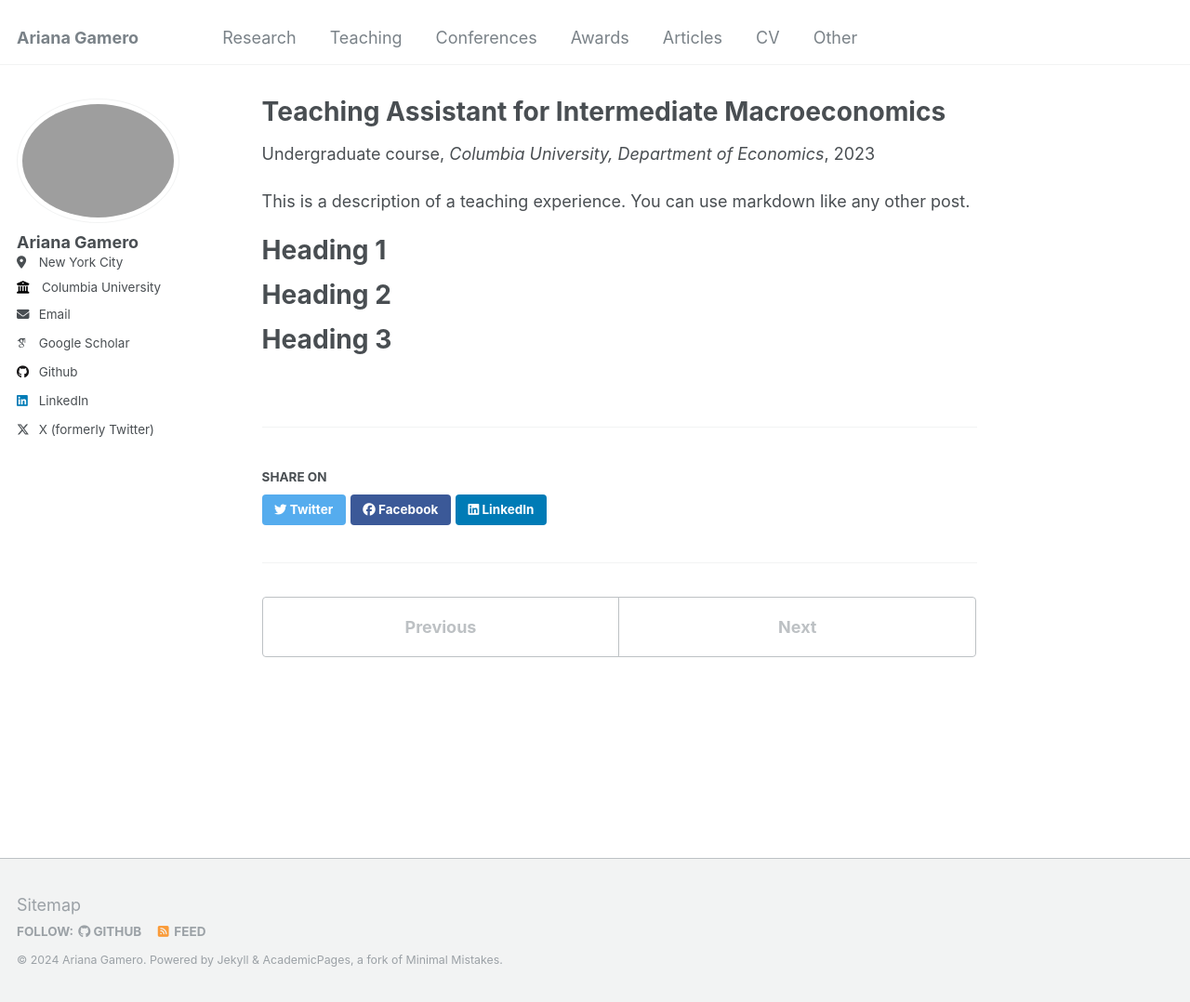
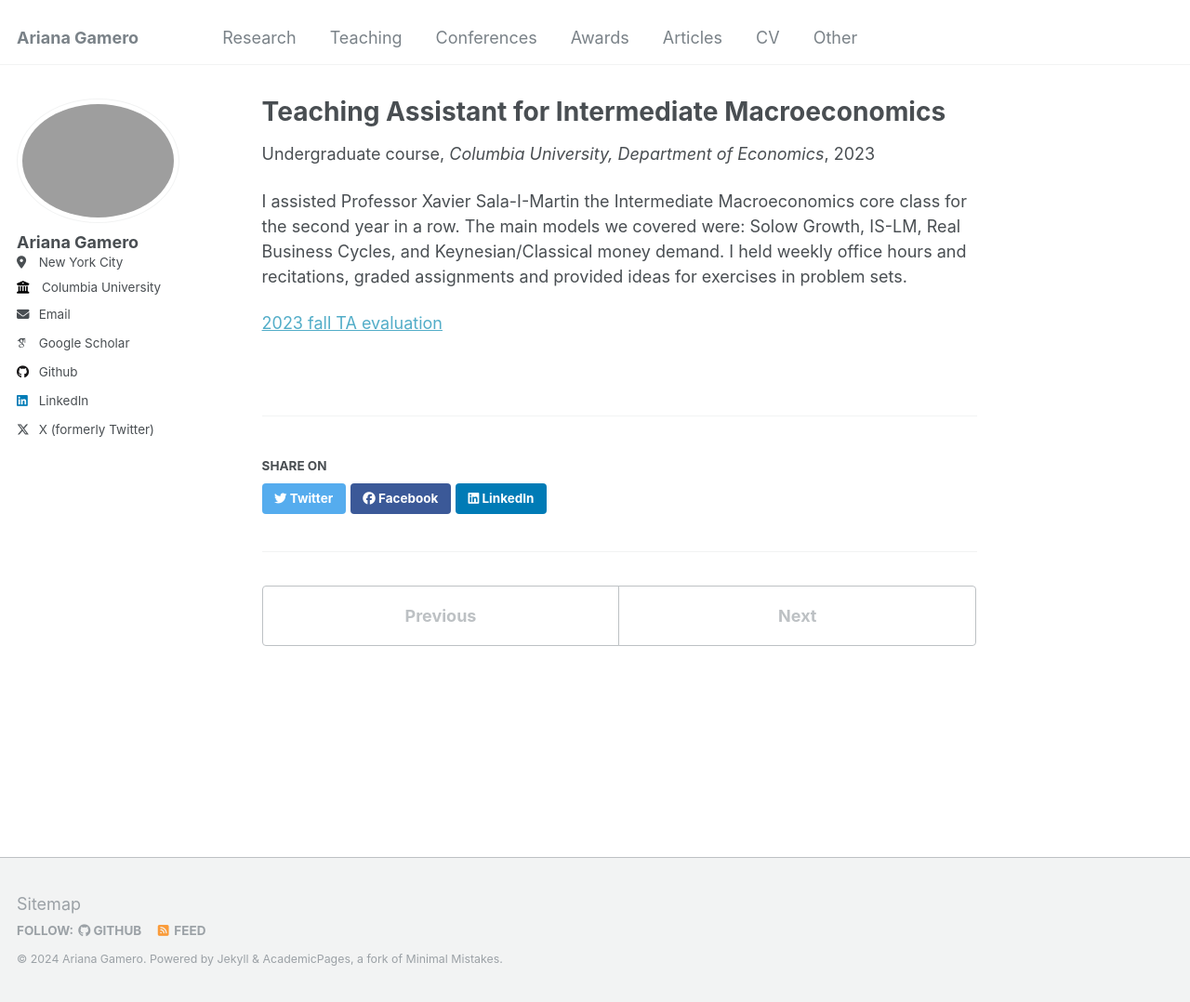
Before and after one commit to arianagamero11/arianagamero11.github.io, a Jekyll site: the page built from _teaching/2023-fall-ta.md, in a window 1280 px wide and 1078 px high. Shown: the whole window at 93% size. Built offline with Jekyll 4.4.1, drawn with Linux system fonts in a browser that asks for light colours; some web fonts are replaced.

Commit message:
Update 2023-fall-ta.md

```diff
--- a/_teaching/2023-fall-ta.md
+++ b/_teaching/2023-fall-ta.md
@@ -7,13 +7,7 @@
 date: 2023-09-03
 ---
 
-This is a description of a teaching experience. You can use markdown like any other post.
+I assisted Professor Xavier Sala-I-Martin the Intermediate Macroeconomics core class for the second year in a row. The main models we covered were: Solow Growth, IS-LM, Real Business Cycles, and Keynesian/Classical money demand. I held weekly office hours and recitations, graded assignments and provided ideas for exercises in problem sets.
 
-Heading 1
-======
 
-Heading 2
-======
-
-Heading 3
-======
+[2023 fall TA evaluation]()
```
